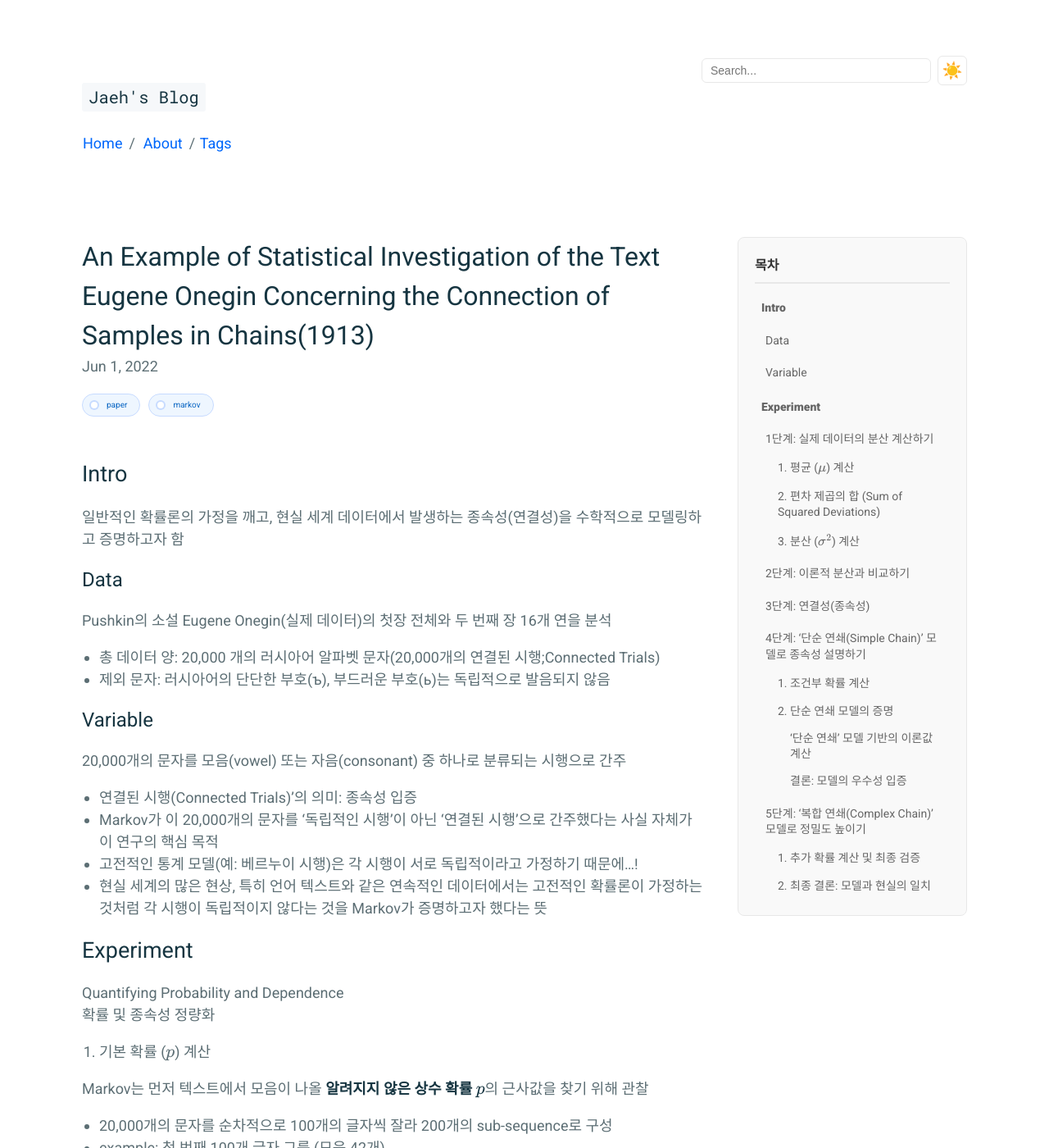
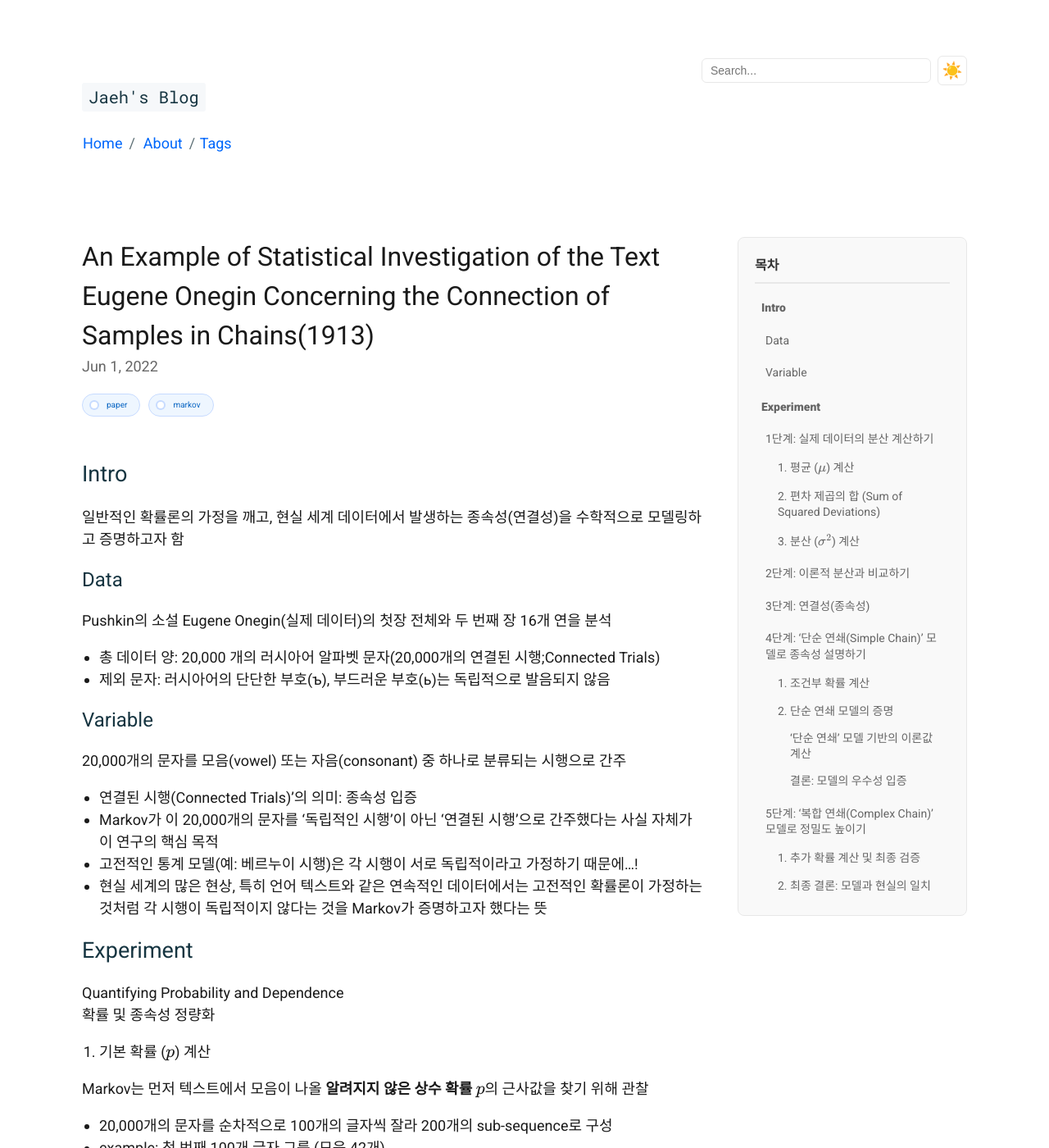
Before and after one commit to heonyus/heonyus.github.io, a Jekyll site: the page built from _posts/2022-06-02-Markov-Chain.md, in a window 1280 px wide and 1400 px high. Shown: the whole window at 82% size. Built offline with Jekyll 4.4.1, drawn with Linux system fonts in a browser that asks for light colours.

Commit message:
Change article text color from gray to black in light mode

```diff
--- a/_sass/components/_article.scss
+++ b/_sass/components/_article.scss
@@ -29,18 +29,18 @@
 
 .c-article__title {
     @include fs--heading-1;
-    color: $c-base__02;
+    color: var(--text);
 }
 
 .c-article__time {
     @include fs--body;
-    color: $c-base__01;
+    color: var(--muted);
 }
 
 .c-article__main {
     margin-bottom: 5rem; // 50px
     @include fs--body;
-    color: $c-base__01;
+    color: var(--text);
 
     > * {
         margin-bottom: 1.8rem; // 18px
@@ -63,7 +63,7 @@
     }
 
     strong {
-        color: $c-base__02;
+        color: var(--text);
         font-weight: 700;
     }
 
--- a/_sass/helpers/_variables.scss
+++ b/_sass/helpers/_variables.scss
@@ -24,8 +24,8 @@ $m-border: 1px solid $c-base__2;
 /* Dark theme variables */
 :root[data-theme='light'] {
   --bg: #ffffff;
-  --text: #2b2b2b;
-  --muted: #5c6e74;
+  --text: #1a1a1a;
+  --muted: #666666;
   --border: #e8e8e8;
   --link: #0067FB;
   /* Tag tokens (light) */
```
